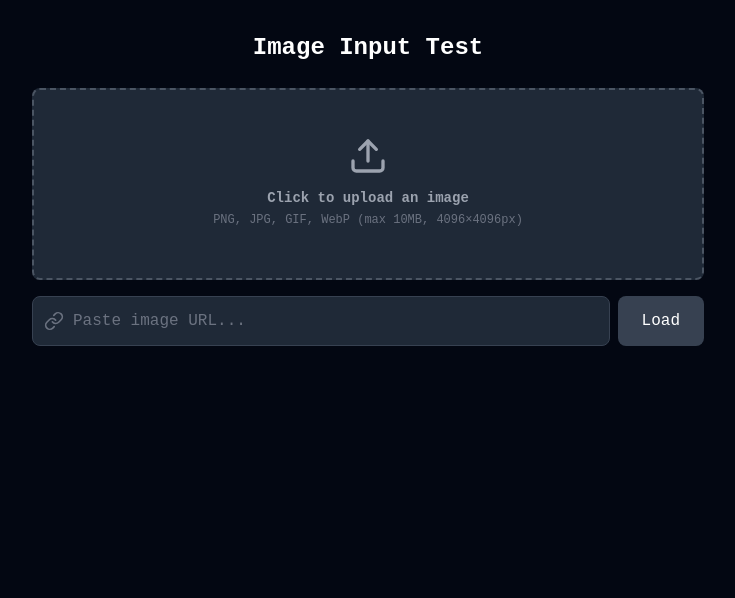
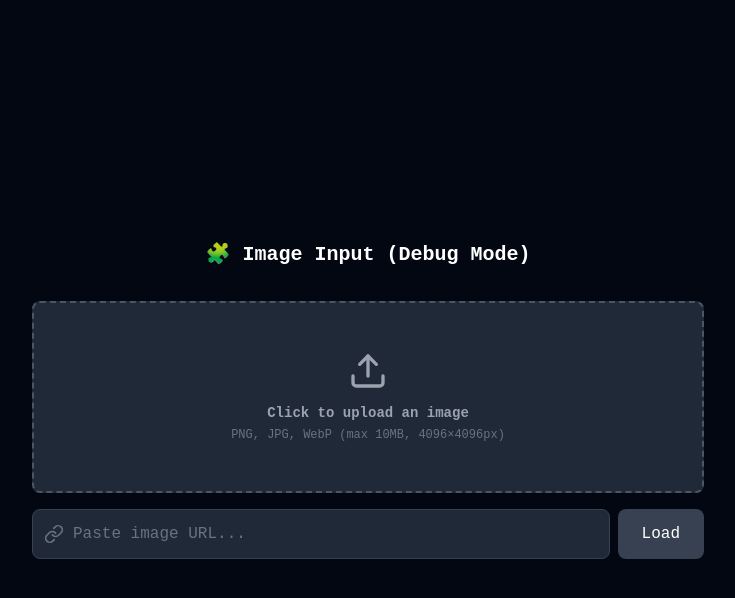
Before and after one commit to mari-glyph/astrii, a React (Vite) app: page / in a window 1280 px wide. Shown: the top 598 px of the page, without its empty margins (272-1007 px from the left). Built offline with nearby package versions, Linux system fonts and the light colour scheme.

Commit message:
Refactor imageInput minimizing code repeats

```diff
--- a/src/App.tsx
+++ b/src/App.tsx
@@ -1,37 +1,69 @@
-import ImageInput from './components/ImageInput.tsx';
+import ImageInput from './components/ImageInput';
 import { useImageInput } from './hooks/useImageInput';
 import { X } from 'lucide-react';
+import { useEffect } from 'react';
 
 export default function App() {
   const { imageState, handleImageLoad, clearImage } = useImageInput();
 
+  // 🔍 Debug logging whenever imageState updates
+  useEffect(() => {
+    if (imageState.bitmap) {
+      console.group('[ImageInput Debug]');
+      console.log('Bitmap size:', {
+        width: imageState.width,
+        height: imageState.height,
+      });
+      console.log('File info:', imageState.file);
+      console.log('Preview URL:', imageState.previewUrl);
+      console.groupEnd();
+    } else {
+      console.info('[ImageInput Debug] Cleared image state.');
+    }
+  }, [imageState]);
+
+  // 🔍 Optional wrapper for additional debug logging
+  const handleDebugLoad = (bitmap: ImageBitmap, file: File | null, previewUrl: string) => {
+    console.info('[ImageInput Debug] Image loaded via ImageInput');
+    console.log({ bitmap, file, previewUrl });
+    handleImageLoad(bitmap, file, previewUrl);
+  };
+
   return (
-    <div className="min-h-screen bg-gray-950 text-white p-8 flex flex-col items-center">
-      <h1 className="text-2xl font-bold mb-6">Image Input Test</h1>
+    <div className="min-h-screen bg-gray-950 text-white flex flex-col items-center justify-center p-6">
+      <h1 className="text-xl font-semibold mb-4">🧩 Image Input (Debug Mode)</h1>
 
-      {/* Image Input */}
       {!imageState.previewUrl ? (
-        <ImageInput onImageLoad={handleImageLoad} />
+        <ImageInput onImageLoad={handleDebugLoad} />
       ) : (
-        <div className="relative bg-gray-800 p-4 rounded-lg mb-6">
+        <div className="relative">
           <button
-            onClick={clearImage}
-            className="absolute top-2 right-2 p-2 bg-gray-900 hover:bg-gray-700 rounded-lg transition-colors"
-            aria-label="Remove image"
+            onClick={() => {
+              console.info('[ImageInput Debug] Clear button clicked.');
+              clearImage();
+            }}
+            className="absolute top-2 right-2 p-1 bg-black/50 hover:bg-black/70 rounded-full transition"
+            aria-label="Clear image"
           >
-            <X className="w-4 h-4" />
+            <X className="w-4 h-4 text-white" />
           </button>
+
           <img
             src={imageState.previewUrl}
             alt="Preview"
-            className="max-w-full max-h-64 mx-auto rounded"
+            className="max-w-xs rounded-lg border border-gray-700"
+            onLoad={() => console.info('[ImageInput Debug] Preview image rendered.')}
+            onError={() => console.error('[ImageInput Debug] Failed to render preview.')}
           />
-          <p className="mt-2 text-sm text-gray-400">
-            Dimensions: {imageState.width}×{imageState.height}px
-          </p>
-          {imageState.file && (
-            <p className="text-xs text-gray-500">File: {imageState.file.name}</p>
-          )}
+
+          <div className="mt-2 text-sm text-gray-400 text-center">
+            {imageState.width}×{imageState.height}px
+            {imageState.file && (
+              <span className="block text-xs text-gray-500 mt-1">
+                {imageState.file.name}
+              </span>
+            )}
+          </div>
         </div>
       )}
     </div>
--- a/src/components/ImageInput.tsx
+++ b/src/components/ImageInput.tsx
@@ -5,7 +5,7 @@ interface ImageInputProps {
   onImageLoad: (bitmap: ImageBitmap, file: File | null, previewUrl: string) => void;
   onError?: (error: string) => void;
   maxSize?: number; // MB
-  maxDimensions?: number; // max width or height
+  maxDimensions?: number; // px
 }
 
 export default function ImageInput({
@@ -19,116 +19,79 @@ export default function ImageInput({
   const [urlInput, setUrlInput] = useState('');
   const fileInputRef = useRef<HTMLInputElement>(null);
 
-  /** Handle and propagate errors consistently */
-  const handleError = (message: string) => {
-    setError(message);
-    onError?.(message);
+  /** Shared error handler */
+  const handleError = (msg: string) => {
+    setError(msg);
+    onError?.(msg);
     setLoading(false);
   };
 
-  /** Browser-native API for decoding images efficiently */
-  const createBitmapFromFile = async (file: File | Blob): Promise<ImageBitmap> => {
-    if ('createImageBitmap' in window) return await createImageBitmap(file);
-    return await createImageBitmapFallback(file);
+  /** Creates an ImageBitmap with fallback */
+  const toBitmap = async (src: File | Blob) => {
+    if ('createImageBitmap' in window) return await createImageBitmap(src);
+    const img = new Image();
+    const url = URL.createObjectURL(src);
+    return await new Promise<ImageBitmap>((res, rej) => {
+      img.onload = () => {
+        URL.revokeObjectURL(url);
+        res({ width: img.width, height: img.height, close: () => {} } as ImageBitmap);
+      };
+      img.onerror = () => rej(new Error('Failed to load image'));
+      img.src = url;
+    });
   };
 
-  /** Fallback for environments without createImageBitmap (rare) */
-  const createImageBitmapFallback = (file: File | Blob): Promise<ImageBitmap> =>
-    new Promise((resolve, reject) => {
-      const img = new Image();
-      const url = URL.createObjectURL(file);
-      img.onload = () => {
-        URL.revokeObjectURL(url);
-        resolve({
-          width: img.width,
-          height: img.height,
-          close: () => {},
-        } as ImageBitmap);
-      };
-      img.onerror = () => {
-        URL.revokeObjectURL(url);
-        reject(new Error('Failed to load image'));
-      };
-      img.src = url;
-    });
-
-  /** Core function to process image validation and preview creation */
-  const processImage = async (file: File | Blob) => {
+  /** Validates and processes image file or blob */
+  const processImage = async (src: File | Blob, file?: File) => {
     setLoading(true);
     setError(null);
+    try {
+      if (file && !file.type.startsWith('image/')) throw new Error('Invalid image file');
+      if (src.size > maxSize * 1024 * 1024) throw new Error(`File size exceeds ${maxSize}MB`);
 
-    // ✅ Validate file type
-    if (file instanceof File && !file.type.startsWith('image/')) {
-      handleError('Please select a valid image file');
-      return;
+      const bitmap = await toBitmap(src);
+      if (bitmap.width > maxDimensions || bitmap.height > maxDimensions) {
+        bitmap.close();
+        throw new Error(`Image exceeds ${maxDimensions}×${maxDimensions}px`);
       }
 
-    // ✅ Validate size
-    if (file.size > maxSize * 1024 * 1024) {
-      handleError(`File size exceeds ${maxSize}MB`);
-      return;
-    }
-
-    try {
-      const bitmap = await createBitmapFromFile(file);
-
-      // ✅ Validate dimensions
-      if (bitmap.width > maxDimensions || bitmap.height > maxDimensions) {
-        bitmap.close();
-        handleError(`Image dimensions exceed ${maxDimensions}×${maxDimensions}px`);
-        return;
-      }
-
-      const previewUrl = URL.createObjectURL(file);
-      onImageLoad(bitmap, file instanceof File ? file : null, previewUrl);
-    } catch (err) {
-      handleError(err instanceof Error ? err.message : 'Failed to load image');
+      const previewUrl = URL.createObjectURL(src);
+      onImageLoad(bitmap, file ?? null, previewUrl);
+    } catch (e) {
+      handleError(e instanceof Error ? e.message : 'Failed to process image');
     } finally {
       setLoading(false);
     }
   };
 
-  /** Handles manual file input */
-  const handleFileChange = async (e: ChangeEvent<HTMLInputElement>) => {
+  /** File input handler */
+  const handleFileChange = (e: ChangeEvent<HTMLInputElement>) => {
     const file = e.target.files?.[0];
-    if (!file) return;
-    await processImage(file);
+    if (file) processImage(file, file);
   };
 
-  /** Handles URL submission */
+  /** URL input handler */
   const handleUrlSubmit = async () => {
     if (!urlInput.trim()) return;
     setLoading(true);
     setError(null);
-
     try {
-      let blob: Blob;
-
-      // ✅ Handle both Data URLs and external URLs
-      if (urlInput.startsWith('data:')) {
-        const res = await fetch(urlInput);
-        blob = await res.blob();
-      } else {
-        const response = await fetch(urlInput, { mode: 'cors', credentials: 'omit' });
-        if (!response.ok) throw new Error(`Failed to fetch image: ${response.statusText}`);
-        const contentType = response.headers.get('content-type');
-        if (!contentType?.startsWith('image/')) throw new Error('URL does not point to a valid image');
-        blob = await response.blob();
-      }
-
+      const res = await fetch(urlInput, { mode: 'cors', credentials: 'omit' });
+      if (!res.ok) throw new Error(`Fetch failed: ${res.statusText}`);
+      const blob = await res.blob();
+      const type = blob.type || res.headers.get('content-type') || '';
+      if (!type.startsWith('image/')) throw new Error('Not a valid image URL');
       await processImage(blob);
-    } catch (err) {
-      handleError(err instanceof Error ? err.message : 'Failed to load image from URL');
+    } catch (e) {
+      handleError(e instanceof Error ? e.message : 'Failed to load image from URL');
     } finally {
       setLoading(false);
     }
   };
 
   return (
-    <div className="w-full max-w-2xl">
-      {/* File Upload Section */}
-      <div className="space-y-4">
-        <div>
+    <div className="w-full max-w-2xl space-y-4">
+      {/* File Input */}
       <input
         ref={fileInputRef}
         type="file"
@@ -138,30 +101,23 @@ export default function ImageInput({
         id="file-upload"
       />
 
-          {/* Simplified label — removed drag/drop instructions */}
       <label
         htmlFor="file-upload"
-            className={`
-              flex flex-col items-center justify-center w-full h-48
+        className={`flex flex-col items-center justify-center w-full h-48
           border-2 border-dashed rounded-lg cursor-pointer transition-colors
           ${loading
             ? 'border-gray-600 bg-gray-800/50 cursor-not-allowed'
             : 'border-gray-600 hover:border-blue-500 bg-gray-800 hover:bg-gray-750'}
         `}
       >
-            <div className="flex flex-col items-center justify-center pt-5 pb-6">
         <Upload className={`w-10 h-10 mb-3 ${loading ? 'text-gray-600' : 'text-gray-400'}`} />
-              <p className="text-sm text-gray-400 font-semibold mb-1">
-                Click to upload an image
+        <p className="text-sm text-gray-400 font-semibold mb-1">Click to upload an image</p>
+        <p className="text-xs text-gray-500">
+          PNG, JPG, WebP (max {maxSize}MB, {maxDimensions}×{maxDimensions}px)
         </p>
-              <p className="text-xs text-gray-500">
-                PNG, JPG, GIF, WebP (max {maxSize}MB, {maxDimensions}×{maxDimensions}px)
-              </p>
-            </div>
       </label>
-        </div>
 
-        {/* URL Input Section */}
+      {/* URL Input */}
       <div className="flex gap-2">
         <div className="relative flex-1">
           <LinkIcon className="absolute left-3 top-1/2 -translate-y-1/2 w-5 h-5 text-gray-500" />
@@ -188,7 +144,7 @@ export default function ImageInput({
         </button>
       </div>
 
-        {/* Error Display */}
+      {/* Error Message */}
       {error && (
         <div className="p-4 bg-red-500/10 border border-red-500/20 rounded-lg flex items-start gap-3">
           <AlertCircle className="w-5 h-5 text-red-400 flex-shrink-0 mt-0.5" />
@@ -196,6 +152,5 @@ export default function ImageInput({
         </div>
       )}
     </div>
-    </div>
   );
 }
--- a/src/hooks/useImageInput.ts
+++ b/src/hooks/useImageInput.ts
@@ -1,6 +1,5 @@
 import { useState, useCallback } from 'react';
 
-//Manage image state cross-app
 export interface ImageState {
   bitmap: ImageBitmap | null;
   file: File | null;
@@ -18,37 +17,27 @@ export function useImageInput() {
     previewUrl: null,
   });
 
-  //hangle incoming image from ImageInput & cleans up prev img
+  /** Cleans up bitmap and object URLs to prevent memory leaks */
+  const cleanup = (prev: ImageState) => {
+    prev.bitmap?.close();
+    if (prev.previewUrl) URL.revokeObjectURL(prev.previewUrl);
+  };
+
+  /** Stores a new image and releases old resources */
   const handleImageLoad = useCallback((bitmap: ImageBitmap, file: File | null, previewUrl: string) => {
     setImageState(prev => {
-      prev.bitmap?.close();
-      if (prev.previewUrl) {
-        URL.revokeObjectURL(prev.previewUrl);
-      }
-      return {
-        bitmap,
-        file,
-        width: bitmap.width,
-        height: bitmap.height,
-        previewUrl,
-      };
+      cleanup(prev);
+      return { bitmap, file, width: bitmap.width, height: bitmap.height, previewUrl };
     });
   }, []);
 
-  //Reset image state & clean up resources
+  /** Clears image and releases resources */
   const clearImage = useCallback(() => {
     setImageState(prev => {
-      prev.bitmap?.close();
-      if (prev.previewUrl) {
-        URL.revokeObjectURL(prev.previewUrl);
-      }
+      cleanup(prev);
       return { bitmap: null, file: null, width: 0, height: 0, previewUrl: null };
     });
   }, []);
 
-  return {
-    imageState,
-    handleImageLoad,
-    clearImage,
-  };
+  return { imageState, handleImageLoad, clearImage };
 }
```
Lines whose indentation alone changed are shown as unchanged.
